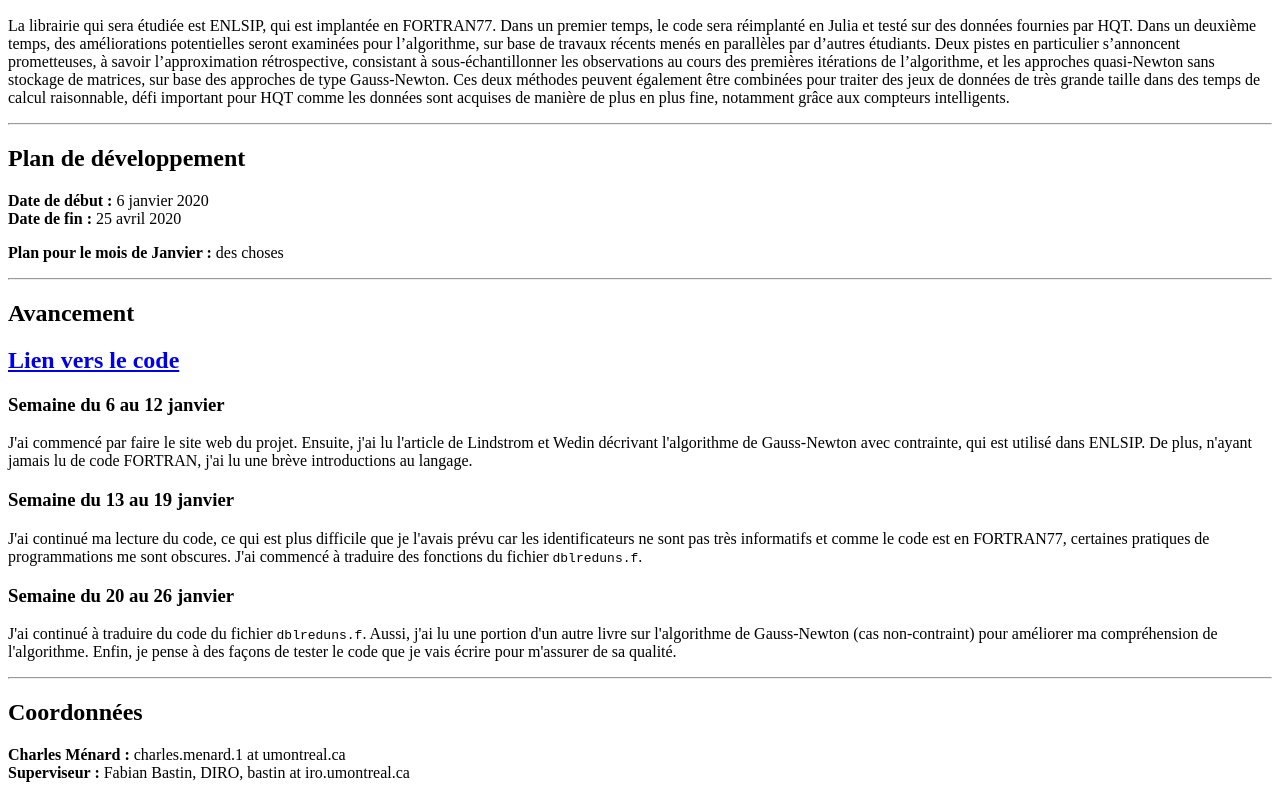
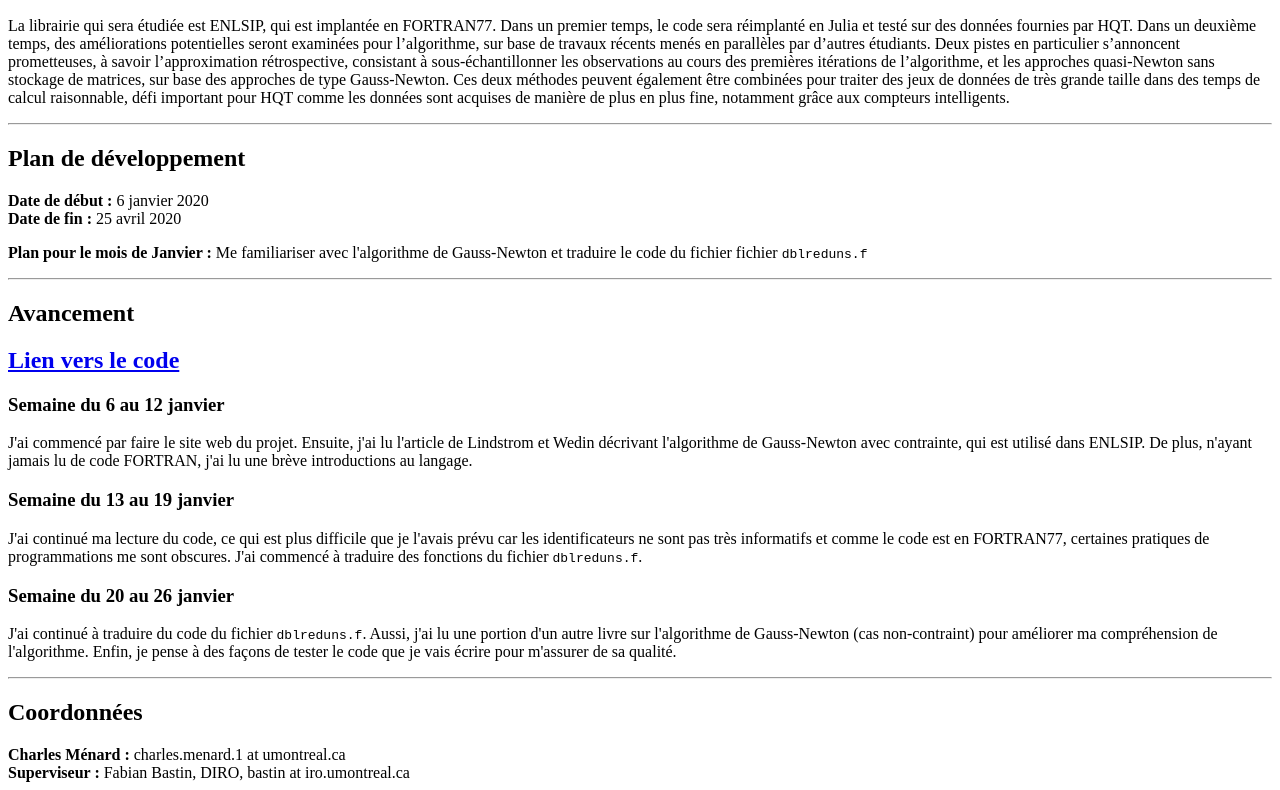
Before and after one commit to charles-menard/charles-menard.github.io, a plain HTML site: page index.html in a window 1280 px wide. Shown: the part 672-1462 px from the top of the page. Drawn offline with Linux system fonts and the light colour scheme.

Commit message:
Update index.html

```diff
--- a/index.html
+++ b/index.html
@@ -43,7 +43,8 @@
 		<b>Date de début : </b>6 janvier 2020 <br>
 		<b>Date de fin : </b>25 avril 2020<br>
     <p>
-      <b>Plan pour le mois de Janvier : </b>des choses</p>
+      <b>Plan pour le mois de Janvier : </b>Me familiariser avec l'algorithme de Gauss-Newton
+	    et traduire le code du fichier fichier <code>dblreduns.f</code> </p>
 
 		</div>
 <hr/>
```
